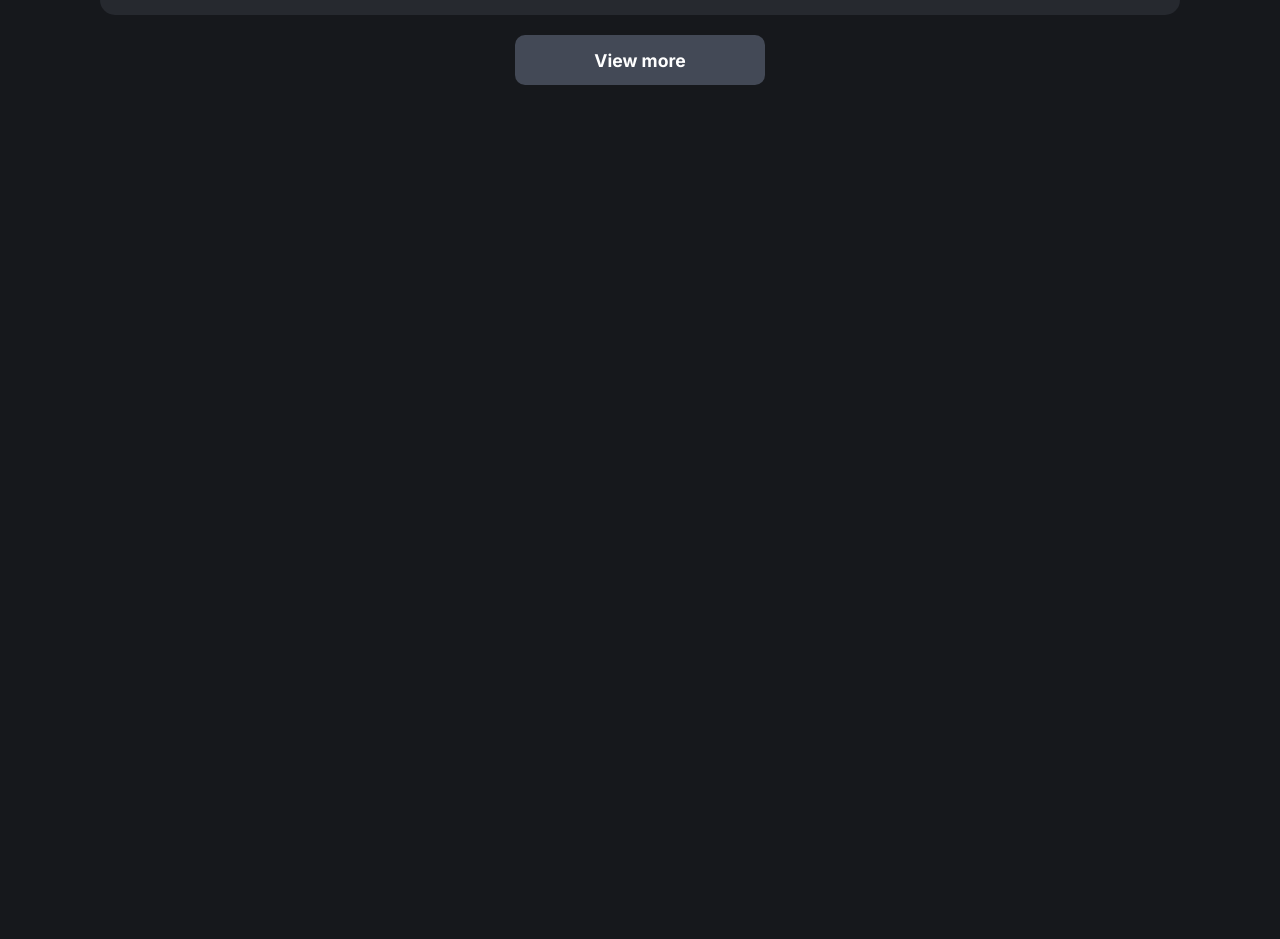
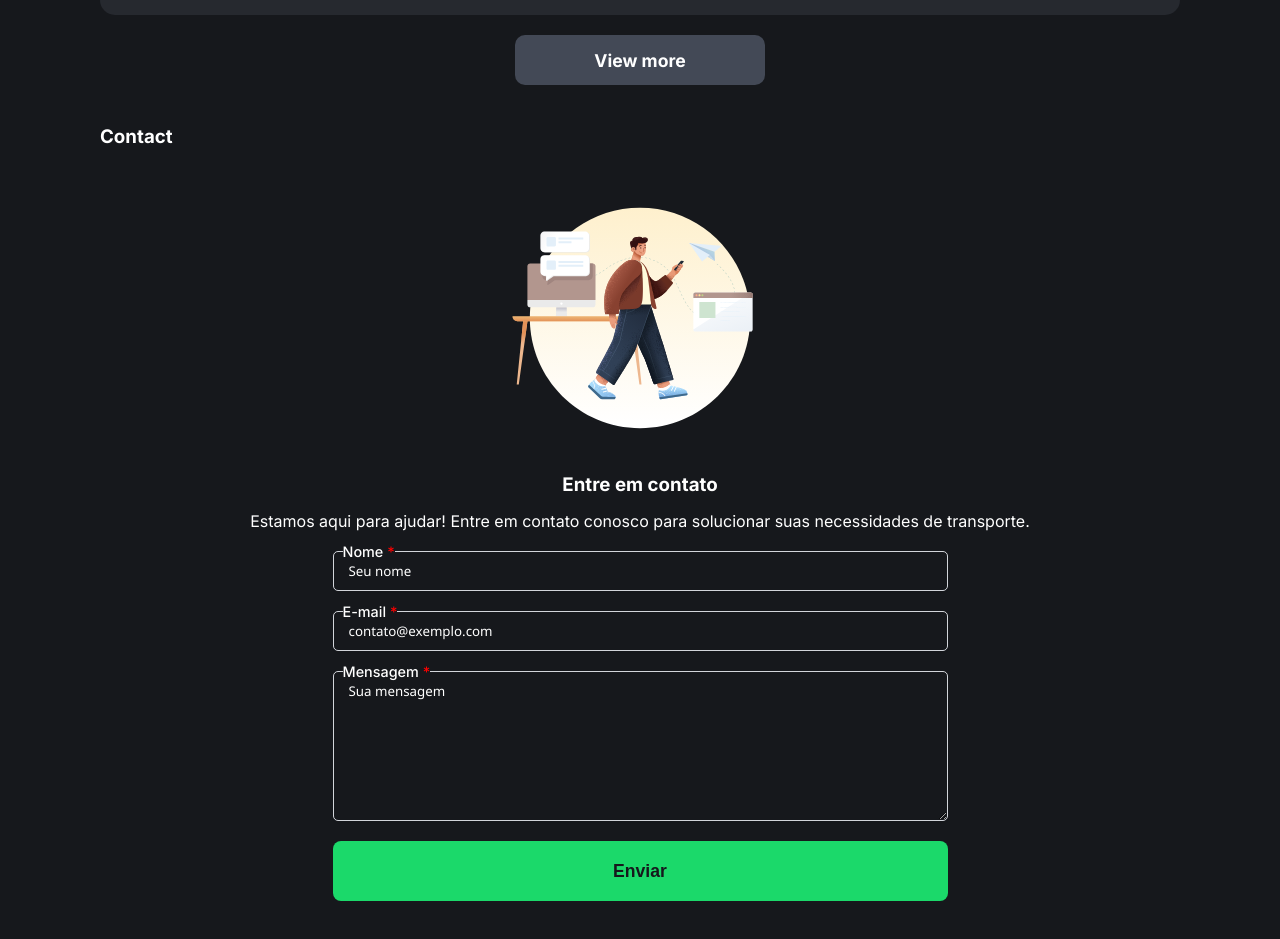
Before and after one commit to jordan-cod/portfolio, a Next.js app: page /en in a window 1280 px wide. Shown: the part 1500-2439 px from the top of the page. Before the commit the page ends 1585 px from the top, so only its background shows below. Built offline with nearby package versions, Linux system fonts and the light colour scheme.

Commit message:
Criar e utilizar seção de contato

```diff
--- a/src/app/[locale]/page.tsx
+++ b/src/app/[locale]/page.tsx
@@ -13,6 +13,7 @@ import WorkSection from "@/components/HomePage/work-section/WorkSection";
 
 import { FaLinkedinIn, FaGithub } from "react-icons/fa";
 import { BiSolidFilePdf } from "react-icons/bi";
+import ContactForm from "@/components/HomePage/contact-form/ContactForm";
 
 export default function HomePage() {
     const t = useTranslations("HomePage");
@@ -93,6 +94,10 @@ export default function HomePage() {
                     {t("projects.button")}
                 </Link>
             </section>
+            <section className={styles.contact_section}>
+                <h3>{t("contact.title")}</h3>
+                <ContactForm />
+            </section>
         </main>
     );
 }
--- /dev/null
+++ b/src/components/HomePage/contact-form/ContactForm.module.css
@@ -0,0 +1,106 @@
+.contact {
+    padding: 30px 0px;
+}
+.contact > div {
+    display: flex;
+    flex-direction: column;
+    align-items: center;
+    row-gap: 20px;
+}
+.contact > div > div > div:first-child {
+    display: flex;
+    justify-content: center;
+}
+.contact > div > div {
+    text-align: center;
+    display: flex;
+    flex-direction: column;
+    row-gap: 15px;
+}
+.contact > div form {
+    display: flex;
+    flex-direction: column;
+    row-gap: 20px;
+    width: 615px;
+}
+.contact > div form input,
+.contact > div form textarea {
+    background-color: transparent;
+    color: #ffffff;
+    padding: 10px 15px;
+    border-radius: 5px;
+    border: 1px solid #d2d5da;
+    -webkit-box-shadow: 0px 2px 2px 0px rgba(0, 0, 0, 0.05);
+    -moz-box-shadow: 0px 2px 2px 0px rgba(0, 0, 0, 0.05);
+    box-shadow: 0px 2px 2px 0px rgba(0, 0, 0, 0.05);
+    font-family: "Segoe UI", Tahoma, Geneva, Verdana, sans-serif;
+}
+.contact > div form input::placeholder,
+.contact > div form textarea::placeholder {
+    color: #ffffff;
+}
+.contact > div form textarea {
+    height: 150px;
+}
+.contact > div form label {
+    position: absolute;
+    top: -8px;
+    left: 10px;
+    font-weight: 500;
+    font-size: 0.9rem;
+    background: #16181c;
+}
+.contact > div form label span {
+    color: red;
+}
+.contact > div form button {
+    background-color: #1bd96a;
+    border: none;
+    font-weight: 600;
+    font-size: 1.1rem;
+    color: #16181c;
+    border-radius: 8px;
+    height: 60px;
+    cursor: pointer;
+    transition: background 0.2s linear;
+}
+.contact > div form button:hover {
+    background-color: #10813f;
+}
+.contact > div form div {
+    display: flex;
+    flex-direction: column;
+    position: relative;
+    z-index: 0;
+}
+.contact > div form input.invalid,
+.contact > div form textarea.invalid {
+    border: 1px solid red;
+}
+#status-message {
+    display: none;
+}
+.error {
+    color: red;
+    font-size: 0.875em;
+    display: block;
+}
+.success {
+    color: green;
+    font-size: 0.875em;
+    display: block;
+}
+.disabled {
+    cursor: not-allowed;
+    background: #d2d5da !important;
+}
+@media (max-width: 1080px) {
+    .contact > div {
+        width: 100%;
+    }
+}
+@media (max-width: 768px) {
+    .contact > div form {
+        width: 100%;
+    }
+}
--- /dev/null
+++ b/src/components/HomePage/contact-form/ContactForm.tsx
@@ -0,0 +1,195 @@
+"use client";
+import { useState, ChangeEvent, FormEvent } from "react";
+import Image from "next/image";
+import styles from "./ContactForm.module.css";
+
+interface FormData {
+    name: string;
+    email: string;
+    message: string;
+}
+
+interface Errors {
+    name?: string;
+    email?: string;
+    message?: string;
+}
+
+const ContactForm = () => {
+    const [formData, setFormData] = useState<FormData>({
+        name: "",
+        email: "",
+        message: "",
+    });
+    const [errors, setErrors] = useState<Errors>({});
+    const [submitting, setSubmitting] = useState<boolean>(false);
+    const [statusMessage, setStatusMessage] = useState<string>("");
+    const [statusClass, setStatusClass] = useState<string>("");
+
+    const handleChange = (
+        e: ChangeEvent<HTMLInputElement | HTMLTextAreaElement>,
+    ) => {
+        setFormData({
+            ...formData,
+            [e.target.id]: e.target.value,
+        });
+    };
+
+    const validate = (): Errors => {
+        const newErrors: Errors = {};
+        if (!formData.name) newErrors.name = "Por favor, insira seu nome.";
+        if (!formData.email) newErrors.email = "Por favor, insira seu email.";
+        if (!formData.message)
+            newErrors.message = "Por favor, insira uma mensagem.";
+        if (formData.name.length > 100)
+            newErrors.name = "O nome deve ter no máximo 100 caracteres.";
+        if (formData.email.length > 100)
+            newErrors.email = "O email deve ter no máximo 100 caracteres.";
+        if (formData.message.length > 255)
+            newErrors.message = "A mensagem deve ter no máximo 255 caracteres.";
+        if (
+            formData.email &&
+            !/^[^\s@]+@[^\s@]+\.[^\s@]+$/.test(formData.email)
+        ) {
+            newErrors.email = "Por favor, insira um email válido.";
+        }
+        return newErrors;
+    };
+
+    const submitForm = async (e: FormEvent) => {
+        e.preventDefault();
+        const validationErrors = validate();
+        if (Object.keys(validationErrors).length > 0) {
+            setErrors(validationErrors);
+            return;
+        }
+        setSubmitting(true);
+        setErrors({});
+        // Simulação de envio para o backend
+        try {
+            const response = await fetch(
+                "https://jsonplaceholder.typicode.com/posts",
+                {
+                    method: "POST",
+                    body: JSON.stringify({
+                        title: formData.name + formData.email,
+                        body: formData.message,
+                        userId: 1,
+                    }),
+                },
+            );
+            if (!response.ok) {
+                throw new Error("Erro ao enviar mensagem.");
+            }
+            setFormData({
+                name: "",
+                email: "",
+                message: "",
+            });
+            showStatusMessage("Mensagem enviada com sucesso!", "success");
+        } catch (error) {
+            showStatusMessage(
+                "Erro ao enviar mensagem. Tente novamente mais tarde.",
+                "error",
+            );
+        } finally {
+            setSubmitting(false);
+        }
+    };
+
+    const showStatusMessage = (message: string, type: string) => {
+        setStatusMessage(message);
+        setStatusClass(type);
+
+        setTimeout(() => {
+            setStatusMessage("");
+            setStatusClass("");
+        }, 5000);
+    };
+
+    return (
+        <section id="contact" className={styles.contact}>
+            <div>
+                <div>
+                    <div>
+                        <Image
+                            src="/contact.svg"
+                            alt="Entre em contato"
+                            width={300}
+                            height={280}
+                        />
+                    </div>
+                    <h3>Entre em contato</h3>
+                    <p>
+                        Estamos aqui para ajudar! Entre em contato conosco para
+                        solucionar suas necessidades de transporte.
+                    </p>
+                </div>
+                <form id="contact-form" onSubmit={submitForm}>
+                    <div>
+                        <label htmlFor="name">
+                            Nome<span> *</span>
+                        </label>
+                        <input
+                            id="name"
+                            type="text"
+                            placeholder="Seu nome"
+                            maxLength={100}
+                            value={formData.name}
+                            onChange={handleChange}
+                            className={errors.name ? styles.invalid : ""}
+                        />
+                        {errors.name && (
+                            <div className={styles.error}>{errors.name}</div>
+                        )}
+                    </div>
+                    <div>
+                        <label htmlFor="email">
+                            E-mail<span> *</span>
+                        </label>
+                        <input
+                            id="email"
+                            type="email"
+                            placeholder="contato@exemplo.com"
+                            maxLength={100}
+                            value={formData.email}
+                            onChange={handleChange}
+                            className={errors.email ? styles.invalid : ""}
+                        />
+                        {errors.email && (
+                            <div className={styles.error}>{errors.email}</div>
+                        )}
+                    </div>
+                    <div>
+                        <label htmlFor="message">
+                            Mensagem<span> *</span>
+                        </label>
+                        <textarea
+                            id="message"
+                            placeholder="Sua mensagem"
+                            maxLength={255}
+                            value={formData.message}
+                            onChange={handleChange}
+                            className={errors.message ? styles.invalid : ""}
+                        />
+                        {errors.message && (
+                            <div className={styles.error}>{errors.message}</div>
+                        )}
+                    </div>
+                    <button
+                        id="submit"
+                        disabled={submitting}
+                        className={submitting ? styles.disabled : ""}
+                    >
+                        {submitting ? "Enviando..." : "Enviar"}
+                    </button>
+                </form>
+                <div id="status-message" className={statusClass}>
+                    {statusMessage}
+                </div>
+            </div>
+        </section>
+    );
+};
+
+export default ContactForm;
```
